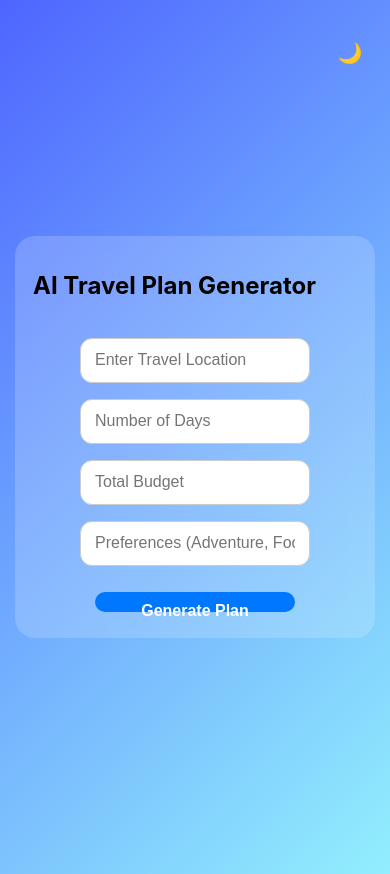
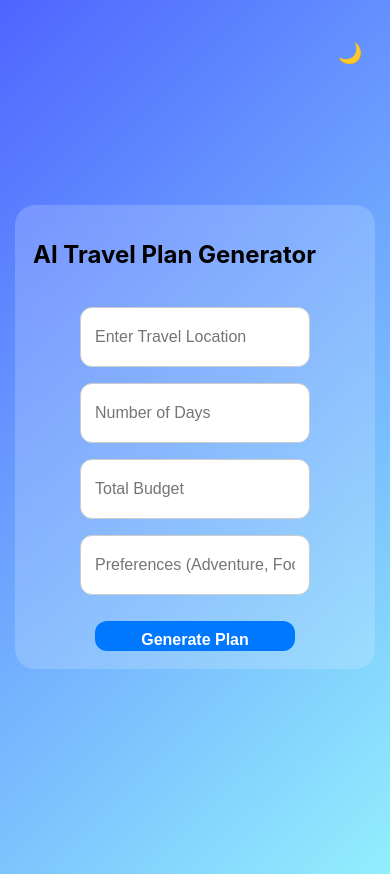
Before and after one commit to adityagitty23/AI-Travel-Planner, a React (Create React App) app in the folder frontend/: page /travel in a window 390 px wide. Built offline with nearby package versions, Linux system fonts and the light colour scheme.

Commit message:
Update AIPlanForm.css

```diff
--- a/frontend/src/pages/AIPlanForm.css
+++ b/frontend/src/pages/AIPlanForm.css
@@ -97,7 +97,7 @@ button:disabled {
   button {
     font-size: 16px;
     width : 200px;
-    height: 15px;
+    height: 30px;
   }
 
   .top-bar {
```
